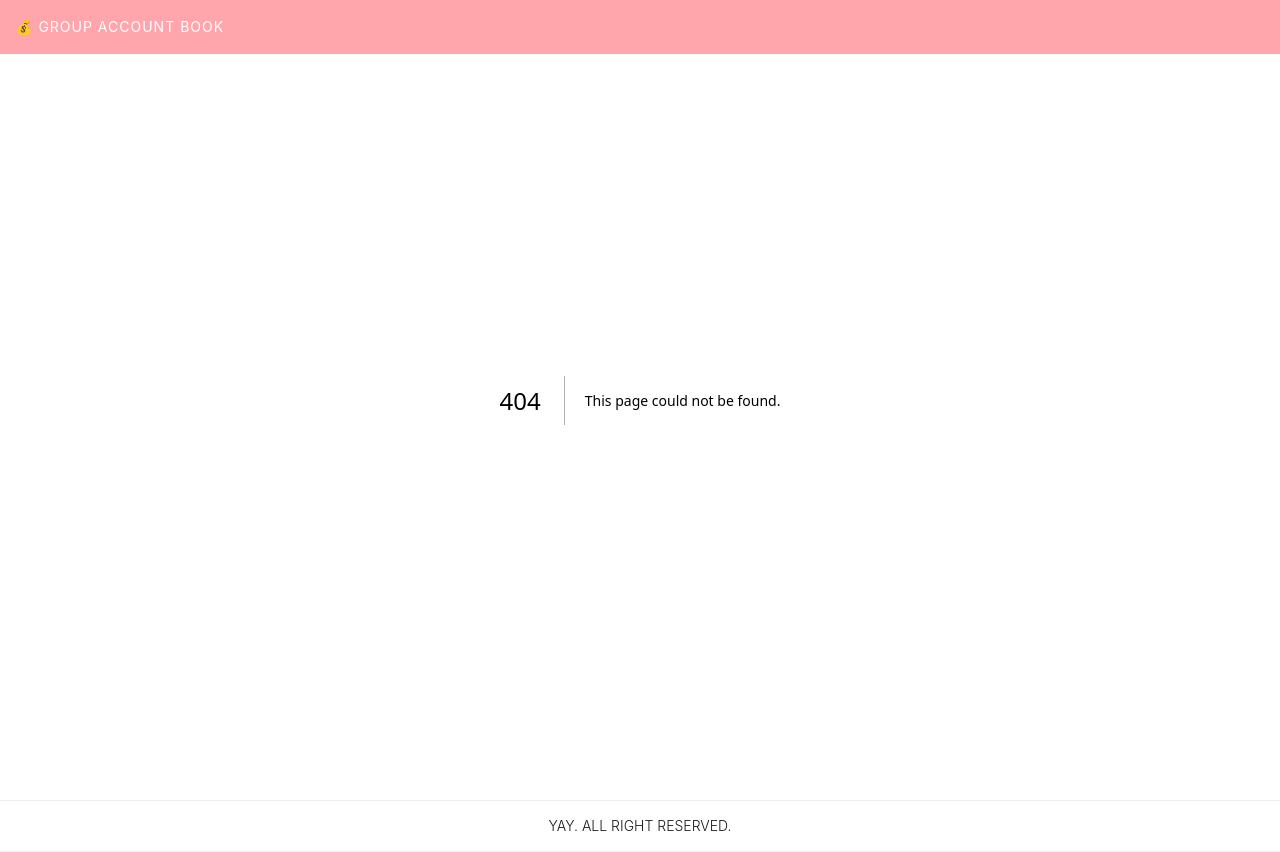
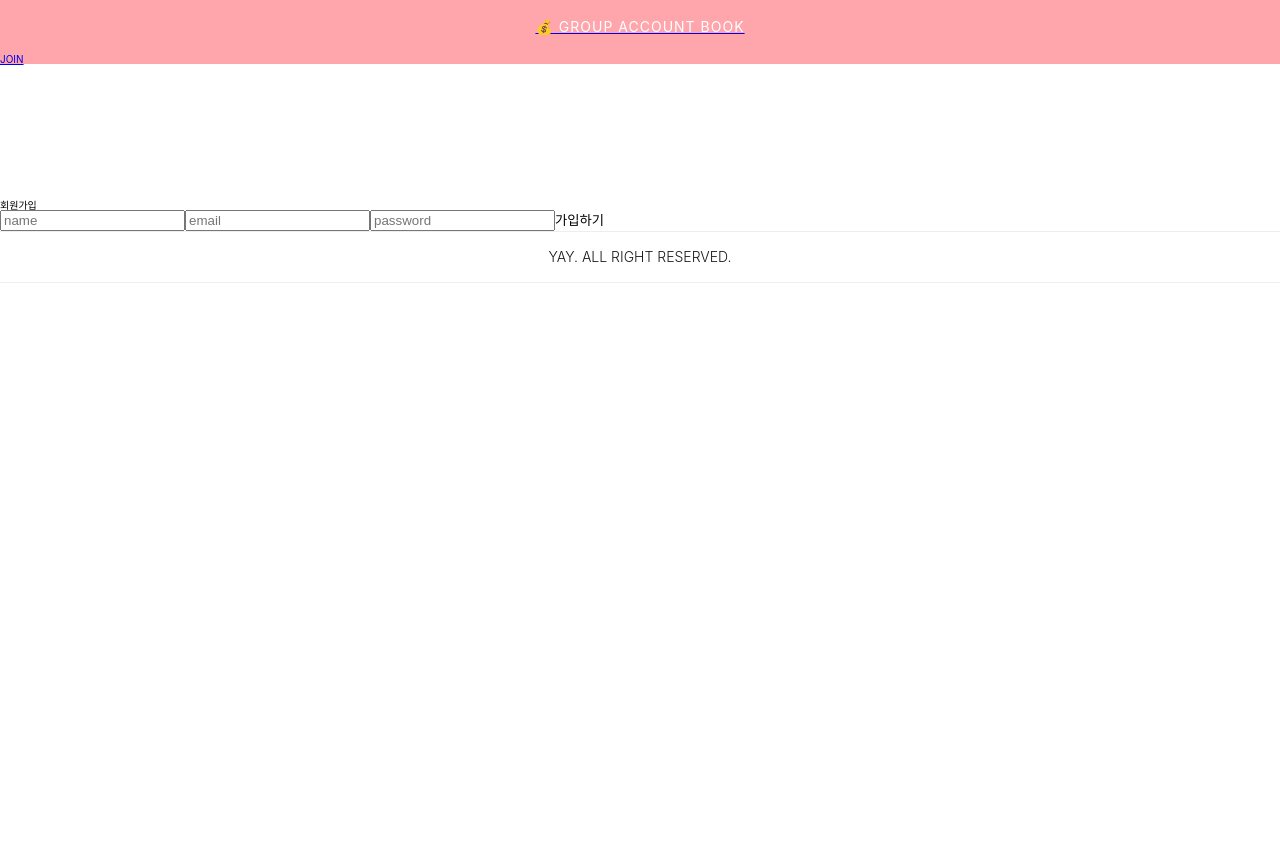
Before and after one commit to ahyoung21/GroupBankAccount, a Next.js app: page /join in a window 1280 px wide. Before the commit this address had no page. After the commit the page ends 800 px from the top, so only its background shows below. Built offline with nearby package versions, Linux system fonts and the light colour scheme.

Commit message:
add : join,login component

```diff
--- a/components/common/header/index.tsx
+++ b/components/common/header/index.tsx
@@ -1,11 +1,26 @@
+import Link from 'next/link';
 import { HeaderBox } from './style';
 
 export default function Header() {
   return (
     <HeaderBox>
       <h1>
-        <strong>💰 Group Account Book</strong>
+        <Link
+          href={{
+            pathname: '/',
+          }}
+        >
+          <strong>💰 Group Account Book</strong>
+        </Link>
       </h1>
+      <Link
+        href={{
+          pathname: '/join',
+          // query: { name: 'ahyoung' },
+        }}
+      >
+        JOIN
+      </Link>
     </HeaderBox>
   );
 }
--- /dev/null
+++ b/components/join/index.tsx
@@ -0,0 +1,58 @@
+import React, { useState, useEffect, useRef } from 'react';
+import { JoinBox } from './style';
+
+export default function Join() {
+  const nameRef = useRef(null);
+  const emailRef = useRef(null);
+  const pwdRef = useRef(null);
+
+  const [inputValue, setInputValue] = useState({
+    name: '',
+    password: '',
+    email: '',
+  });
+
+  const handleInputValue = (e: React.ChangeEvent<HTMLInputElement>) => {
+    const { name, value } = e.target;
+
+    setInputValue({
+      ...inputValue,
+      [name]: value,
+    });
+  };
+
+  const postJoin = () => {};
+
+  return (
+    <>
+      <JoinBox>
+        <h2>회원가입</h2>
+        <input
+          type="text"
+          placeholder="name"
+          name="name"
+          ref={nameRef}
+          value={inputValue.name}
+          onChange={handleInputValue}
+        />
+        <input
+          type="text"
+          placeholder="email"
+          name="email"
+          ref={emailRef}
+          value={inputValue.email}
+          onChange={handleInputValue}
+        />
+        <input
+          type="password"
+          placeholder="password"
+          name="password"
+          ref={pwdRef}
+          value={inputValue.password}
+          onChange={handleInputValue}
+        />
+        <button onClick={postJoin}>가입하기</button>
+      </JoinBox>
+    </>
+  );
+}
--- /dev/null
+++ b/components/join/style.tsx
@@ -0,0 +1,5 @@
+import styled, { css, keyframes } from 'styled-components';
+
+export const JoinBox = styled.div`
+  margin-top: 20rem;
+`;
--- /dev/null
+++ b/components/login/style.tsx
@@ -0,0 +1,5 @@
+import styled, { keyframes } from 'styled-components';
+
+export const IntroBox = styled.div`
+  background-color: #fff;
+`;
--- a/firebase/firebaseConfig.js
+++ b/firebase/firebaseConfig.js
@@ -1,6 +1,7 @@
 // Import the functions you need from the SDKs you need
 import { initializeApp } from 'firebase/app';
 import { getFirestore } from 'firebase/firestore';
+import { getAuth, connectAuthEmulator } from 'firebase/auth';
 // TODO: Add SDKs for Firebase products that you want to use
 // https://firebase.google.com/docs/web/setup#available-libraries
 
@@ -18,3 +19,4 @@ const firebaseConfig = {
 // Initialize Firebase
 export const app = initializeApp(firebaseConfig);
 export const database = getFirestore(app);
+export const firebaseClientAuth = getAuth(app);
--- /dev/null
+++ b/pages/join.tsx
@@ -0,0 +1,10 @@
+import React from 'react';
+import Join from '../components/join';
+
+export default function Home() {
+  return (
+    <>
+      <Join />
+    </>
+  );
+}
```
Also changed, not shown: components/login/index.tsx (added, +11 -0 lines), firebase/firestore.js (+7 -1 lines), pages/login.tsx (added, +10 -0 lines).
